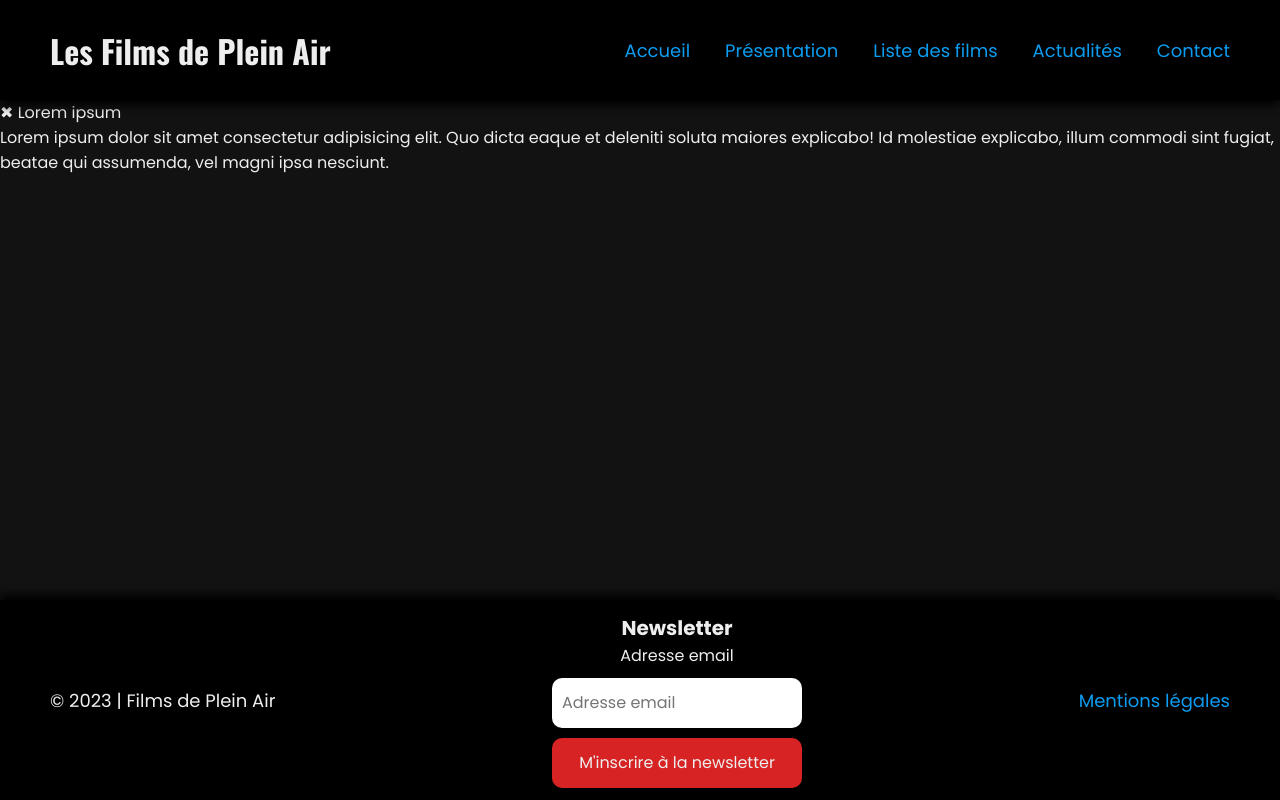
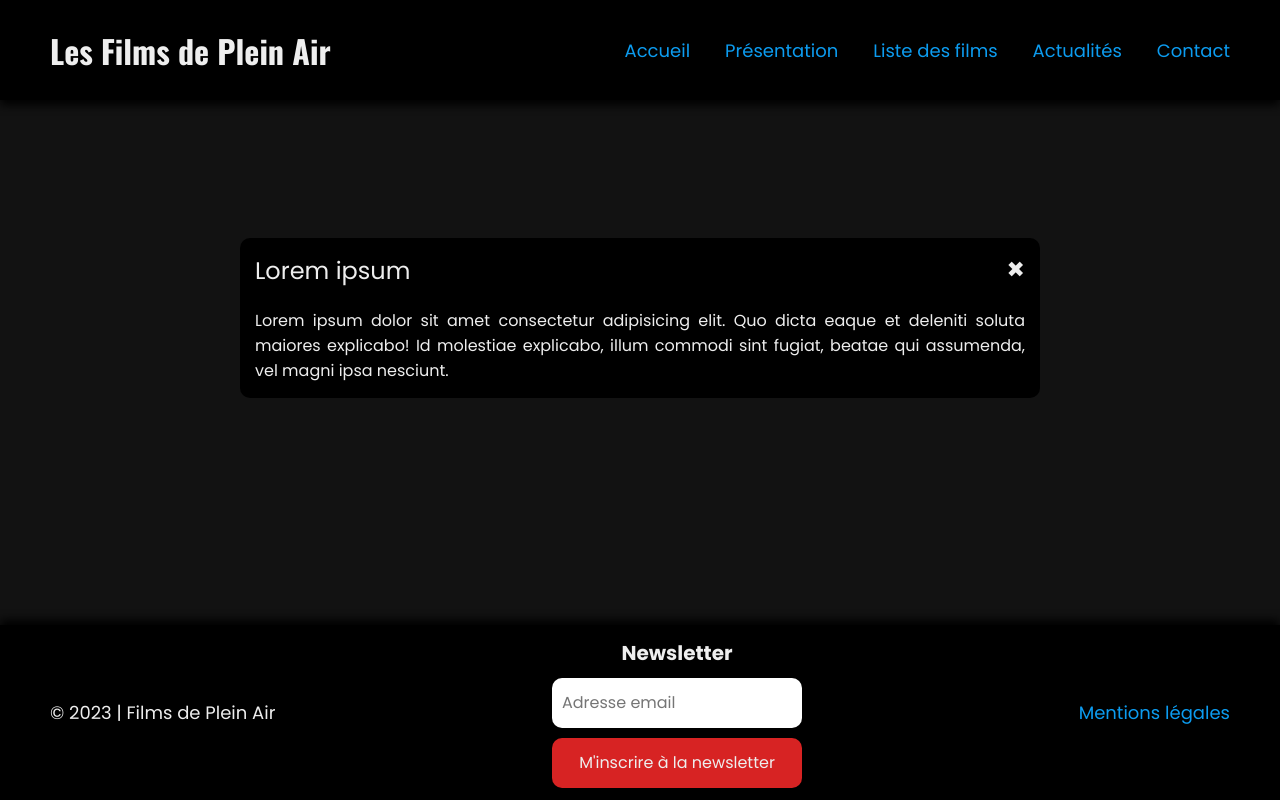
Before and after one commit to sebastien-d-me/Les-Films-de-Plein-Air, a plain HTML site: page confirmation.html in a window 1280 px wide. Drawn offline with Linux system fonts and the light colour scheme.

Commit message:
Fix et ajout du style de confirmation

```diff
--- a/assets/css/style.css
+++ b/assets/css/style.css
@@ -209,14 +209,6 @@ body {
 
 
 /** Components **/
-/* Banners */
-.main__banner {
-    height: 200px;
-    object-fit: cover;
-    margin-bottom: 10px;
-    width: 100%;
-}
-
 /* Buttons */
 .buttons__list {
     align-items: center;
@@ -295,6 +287,46 @@ body {
     color: var(--white);
 }
 
+/* Modal */
+.modal {
+    display: flex;
+    flex-direction: column;
+    justify-content: center;
+    min-height: calc(100vh - 116px - 269px);
+}
+
+.modal__content {
+    background-color: var(--black);
+    border-radius: 10px;
+    margin: auto;
+    max-width: 800px;
+    padding: 15px;
+    text-align: justify;
+    width: 90%;
+}
+
+.modal__header {
+    display: flex;
+    flex-direction: row-reverse;
+    justify-content: space-between;
+    margin-bottom: 20px;
+}
+
+.modal__close {
+    font-size: 22px;
+    transition: 0.5s;
+}
+
+.modal__close:hover {
+    color: var(--red);
+    cursor: pointer;
+}
+
+.modal__title {
+    display: block;
+    font-size: 24px;
+}
+
 /* Movies */
 .movies__list {
     align-items: center;
@@ -331,6 +363,7 @@ body {
     filter: drop-shadow(0px 5px 5px var(--black));
     flex-direction: column;
     gap: 20px 0;
+    min-height: 100px;
     padding: 12.5px 25px;
     width: 100%;
 }
@@ -358,6 +391,7 @@ body {
 /* Container */
 .container {
     margin: 0 20px;
+    padding-top: 20px;
     text-align: center;
     width: calc(100% - 40px);
 }
@@ -383,17 +417,18 @@ body {
 
 /** Pages **/
 /* Accueil */
+.home__banner {
+    height: 200px;
+    object-fit: cover;
+    margin-bottom: 10px;
+    width: 100%;
+}
 
 
 /** Responsive **/
 @media screen and (min-width: 768px) {
 
     /** Components **/
-    /* Banners */
-    .main__banner {
-        height: 400px;
-    }
-
     /* Buttons */
     .buttons__list {
         flex-direction: row;
@@ -470,4 +505,10 @@ body {
         justify-content: space-between;
         padding: 12.5px 50px;
     }
+
+    /** Pages **/
+    /* Accueil */
+    .home__banner {
+        height: 400px;
+    }
 }
--- a/confirmation.html
+++ b/confirmation.html
@@ -33,12 +33,16 @@
     </header>
 
     <main class="main">
-        <div class="modal">
-            <span class="modal__close">✖</span>
-            <span class="modal__title">Lorem ipsum</span>
-            <p class="modal__description">
-                Lorem ipsum dolor sit amet consectetur adipisicing elit. Quo dicta eaque et deleniti soluta maiores explicabo! Id molestiae explicabo, illum commodi sint fugiat, beatae qui assumenda, vel magni ipsa nesciunt.
-            </p>
+        <div class="container modal">
+            <div class="modal__content">
+                <div class="modal__header">
+                    <span class="modal__close">✖</span>
+                    <span class="modal__title">Lorem ipsum</span>
+                </div>
+                <p class="modal__description">
+                    Lorem ipsum dolor sit amet consectetur adipisicing elit. Quo dicta eaque et deleniti soluta maiores explicabo! Id molestiae explicabo, illum commodi sint fugiat, beatae qui assumenda, vel magni ipsa nesciunt.
+                </p>
+            </div>
         </div>
     </main>
 
@@ -46,8 +50,7 @@
         <span class="footer__copyright">© 2023 | Films de Plein Air</span>
         <form action="#" class="form__newsletter" method="post">
             <span class="text__category">Newsletter</span>
-            <label for="newsletter__email">Adresse email</label>
-            <input class="form__field" id="newsletter__email" name="newsletter__email" placeholder="Adresse email" type="email">
+            <input class="form__field" name="newsletter__email" placeholder="Adresse email" type="email">
             <button class="button" type="submit">M'inscrire à la newsletter</button>
         </form>
         <a class="footer__link link" href="./mentions-legales.html">Mentions légales</a>
```
Also changed, not shown: actualites.html (+1 -2 lines), contact.html (+1 -2 lines), index.html (+1 -1 lines), liste-des-films.html (+1 -2 lines), mentions-legales.html (+1 -2 lines), presentation.html (+1 -3 lines), assets/img/home/banner.webp (renamed from assets/img/banner/banner.webp).
